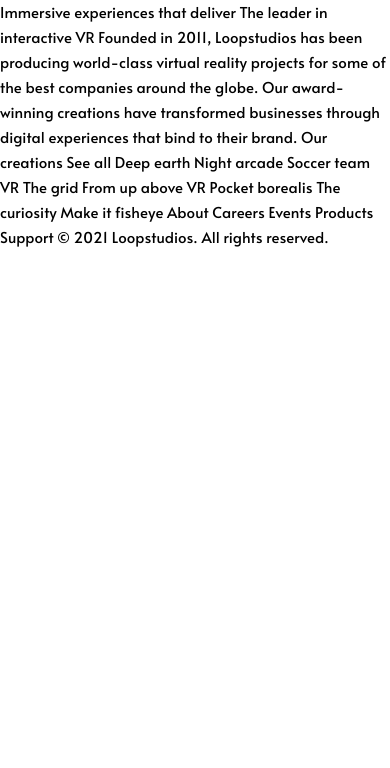
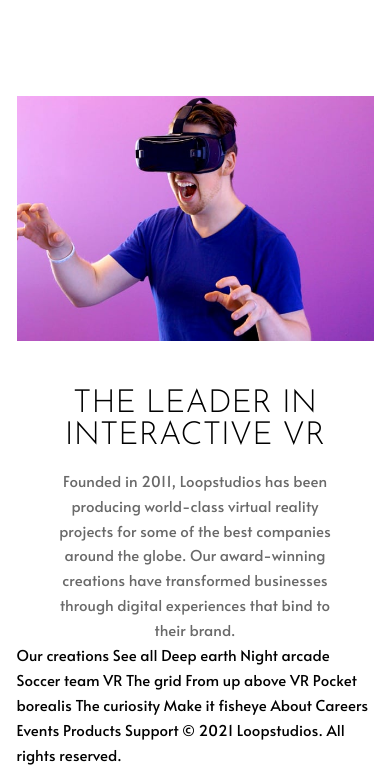
Before and after one commit to octaviolan/loopstudio, a plain HTML site: page index.html in a window 390 px wide. Shown: the part 689-1457 px from the top of the page. Before the commit the page ends 938 px from the top, so only its background shows below. Drawn offline with Linux system fonts and the light colour scheme; files whose address does not match are found by name.

Commit message:
Modificacindo la seccion de descripcion version mobile

```diff
--- /dev/null
+++ b/css/about.css
@@ -0,0 +1,29 @@
+.about {
+  margin-block-start: 6.4rem;
+  display: flex;
+  flex-direction: column;
+  gap: 3.2rem;
+}
+
+.about-image img {
+  vertical-align: middle;
+}
+
+.about-description {
+  inline-size: 18.6rem;
+  margin: 0 auto;
+}
+
+.about-description h2 {
+  font: var(--headline2MobileDesktop);
+  text-transform: uppercase;
+  text-align: center;
+  margin-block-start: 0;
+  margin-block-end: 1.06rem;
+}
+
+.about-description p {
+  text-align: center;
+  color: var(--veryDarkGray);
+  margin: 0;
+}
--- a/css/index.css
+++ b/css/index.css
@@ -2,6 +2,7 @@
 @import './fonts.css';
 @import './wrapper.css';
 @import './header.css';
+@import './about.css';
 
 :root {
   /* Fonts */
@@ -27,5 +28,4 @@
   background: var(--white);
   color: var(--black);
   margin: 0;
-
 }
--- a/index.html
+++ b/index.html
@@ -5,7 +5,7 @@
   <meta name="viewport" content="width=device-width, initial-scale=1.0"> <!-- displays site properly based on user's device -->
   <link rel="icon" type="image/png" sizes="32x32" href="./images/favicon-32x32.png">
   <link rel="stylesheet" href="./css/index.css" type="text/css">
-  <title>Frontend Mentor | Loopstudios landing page</title>
+  <title>Loopstudios landing page</title>
 
 </head>
 <body>
@@ -42,14 +42,23 @@
     </div>
   </header>
 
-  Immersive experiences that deliver
-
-  The leader in interactive VR
-
+  <main>
+    <div class="wrapper">
+      <section class="about">
+        <div class="about-image">
+          <img src="./images/mobile/image-interactive.jpg" alt="Imagen Interactivo" width="100%">
+        </div>
+        <div class="about-description">
+          <h2>the leader in interactive VR</h2>
+          <p>
             Founded in 2011, Loopstudios has been producing world-class virtual reality
             projects for some of the best companies around the globe. Our award-winning
             creations have transformed businesses through digital experiences that bind
             to their brand.
+          </p>
+        </div>
+      </section>
+
 
       Our creations
 
@@ -71,6 +80,9 @@
       Support
 
       © 2021 Loopstudios. All rights reserved.
+
+    </div>
+  </main>
   <script src="./js/app.js"></script>
 </body>
 </html>
```
Lines whose indentation alone changed are shown as unchanged.
